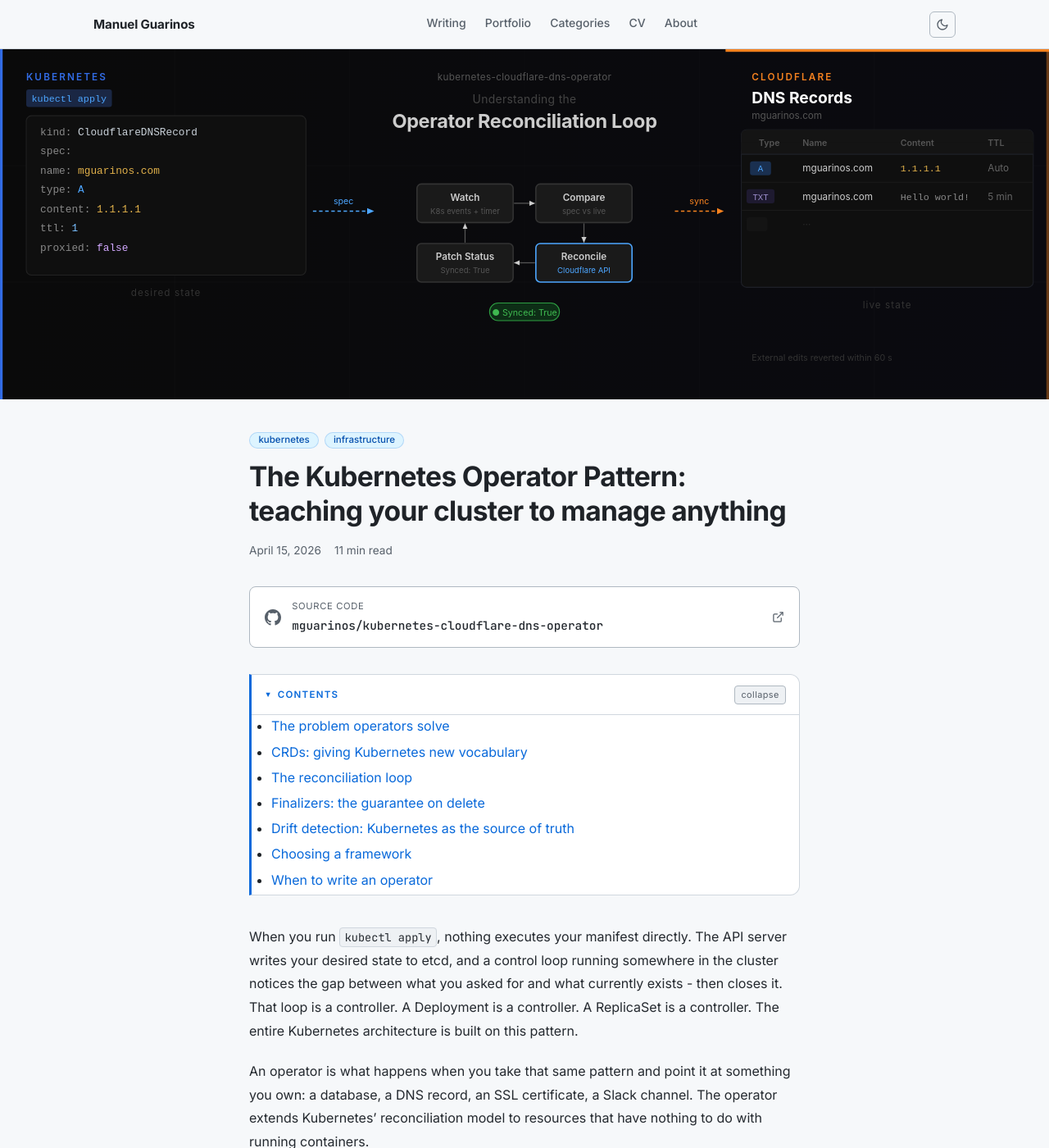
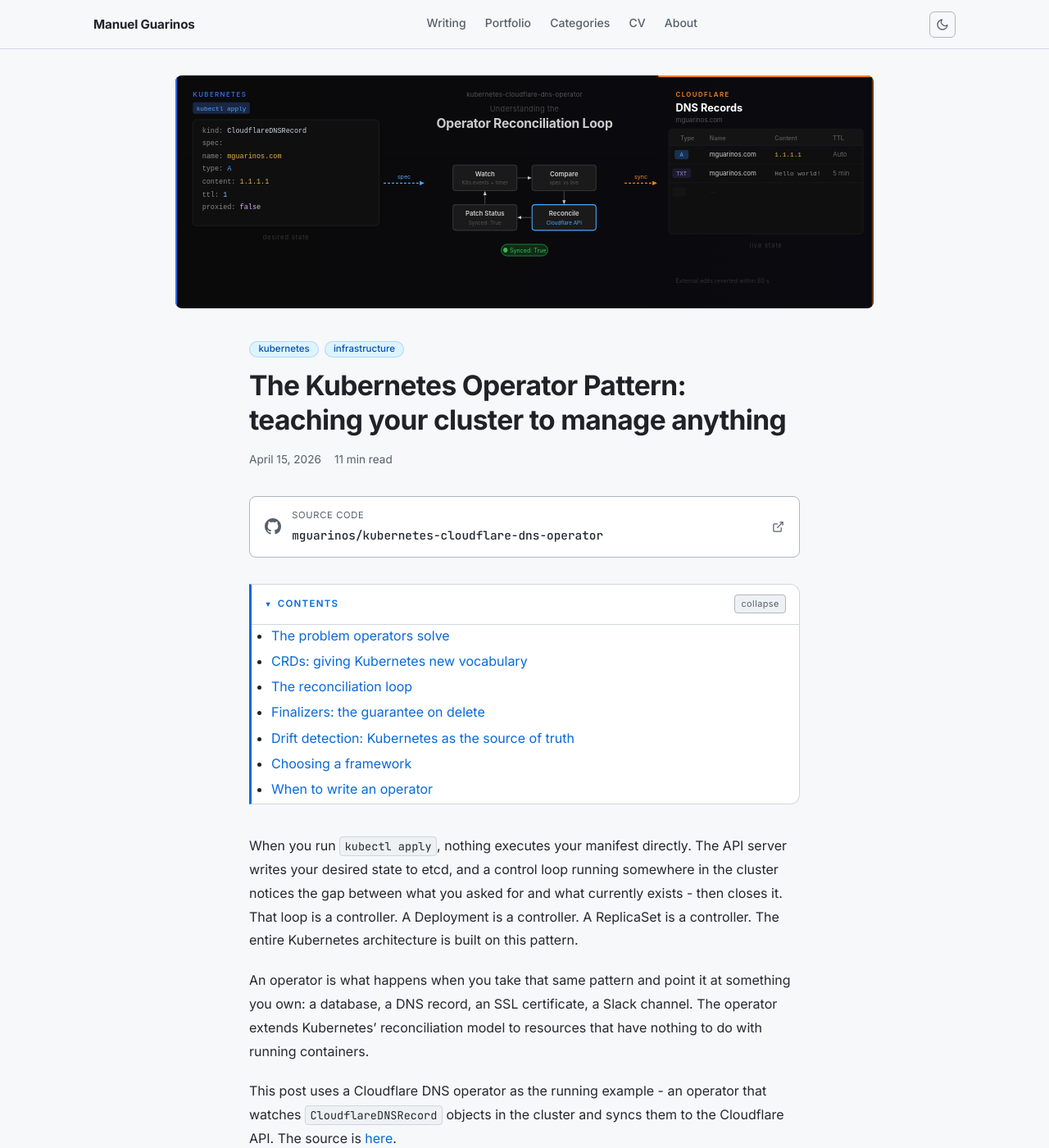
Before and after one commit to mguarinos/mguarinos.github.io, a Jekyll site: the page built from _posts/2026-04-16-kubernetes-operator-pattern.md, in a window 1280 px wide and 1400 px high. Shown: the whole window at 82% size. Built offline with Jekyll 4.4.1, drawn with Linux system fonts in a browser that asks for light colours; the table of contents is made by our own code.

Commit message:
chore: improve post layout and image presentation
- Remove related posts section from post layout
- Post header image constrained to content width and displayed at natural aspect ratio
- Figures break out to container width on wide screens
- Lightbox images scale to 90vw
- Figcaption capped to content width
- Table display fix: remove display:block so width:100% stretches correctly
- Mobile post header image override removed

Co-Authored-By: Claude Sonnet 4.6 <noreply@anthropic.com>

```diff
--- a/_layouts/post.html
+++ b/_layouts/post.html
@@ -106,29 +106,6 @@ layout: default
     {%- endif -%}
   </nav>
 
-  {%- assign related = "" | split: "" -%}
-  {%- for post in site.posts -%}
-    {%- if post.url != page.url -%}
-      {%- for cat in post.categories -%}
-        {%- if page.categories contains cat -%}
-          {%- unless related contains post -%}
-            {%- assign related = related | push: post -%}
-          {%- endunless -%}
-        {%- endif -%}
-      {%- endfor -%}
-    {%- endif -%}
-  {%- endfor -%}
-  {%- assign related = related | limit: 3 -%}
-  {%- if related.size > 0 -%}
-  <section class="related-posts">
-    <h2 class="section-label">Related posts</h2>
-    <div class="post-grid post-grid--sm">
-      {%- for rpost in related -%}
-        {%- include post-card.html post=rpost -%}
-      {%- endfor -%}
-    </div>
-  </section>
-  {%- endif -%}
 </div>
 
 <script>
--- a/assets/css/style.scss
+++ b/assets/css/style.scss
@@ -373,16 +373,16 @@ a.cat-pill:hover {
    ============================================================ */
 
 .post-header-image-wrap {
-  width: 100%;
-  max-height: 500px;
-  overflow: hidden;
-  background: var(--bg-card);
+  max-width: 900px;
+  margin-inline: auto;
+  padding-inline: var(--gap);
+  padding-top: 2rem;
 }
 .post-header-image {
   width: 100%;
-  max-height: 500px;
-  object-fit: cover;
+  height: auto;
   display: block;
+  border-radius: 8px;
 }
 
 .post-container {
@@ -687,7 +687,16 @@ pre code,
   border-radius: var(--radius);
   margin: 1.5rem 0;
 }
-figure { margin: 1.75rem 0; }
+figure {
+  margin: 1.75rem 0;
+  width: 100%;
+}
+@media (min-width: 1200px) {
+  figure {
+    margin-inline: calc((var(--content) - var(--container)) / 2);
+    width: var(--container);
+  }
+}
 figure img { margin: 0 !important; width: 100%; border-radius: var(--radius); }
 figcaption {
   margin-top: .55rem;
@@ -696,6 +705,8 @@ figcaption {
   text-align: center;
   font-style: italic;
   line-height: 1.5;
+  max-width: var(--content);
+  margin-inline: auto;
 }
 
 /* Tables */
@@ -704,8 +715,6 @@ figcaption {
   border-collapse: collapse;
   margin: 1.75rem 0;
   font-size: .9rem;
-  display: block;
-  overflow-x: auto;
 }
 .post-content thead tr { border-bottom: 1px solid var(--accent); }
 .post-content th {
@@ -1184,7 +1193,7 @@ figcaption {
 #lightbox-overlay.open { display: flex; }
 
 #lightbox-img {
-  max-width: 100%;
+  width: 90vw;
   max-height: 90vh;
   object-fit: contain;
   border-radius: var(--radius);
@@ -1504,7 +1513,7 @@ figcaption {
 
   .about-grid { grid-template-columns: 1fr; }
 
-  .post-header-image-wrap { max-height: 280px; }
+  .post-header-image-wrap { width: 100%; }
 
   .cv-content { padding: 1.25rem; }
 }
```
